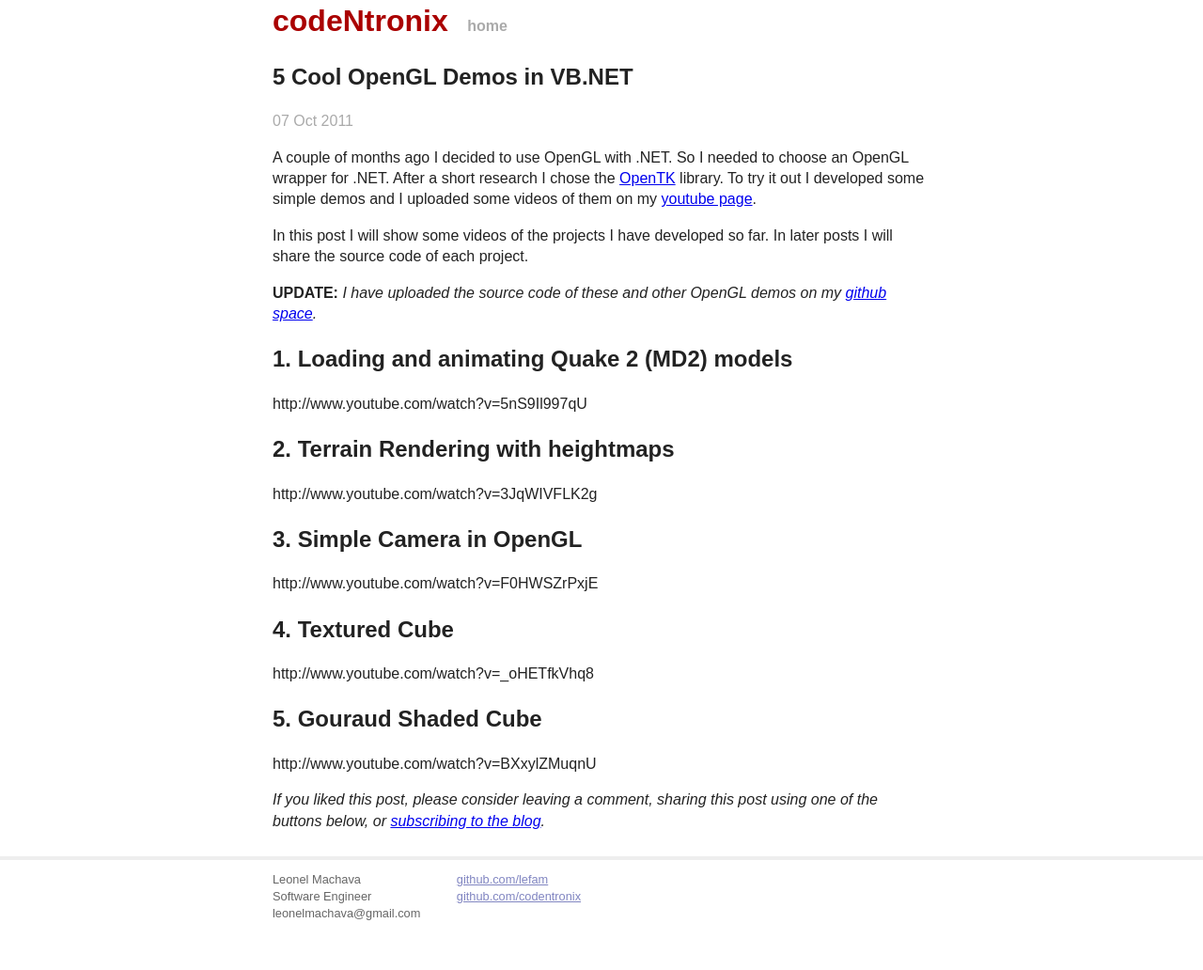
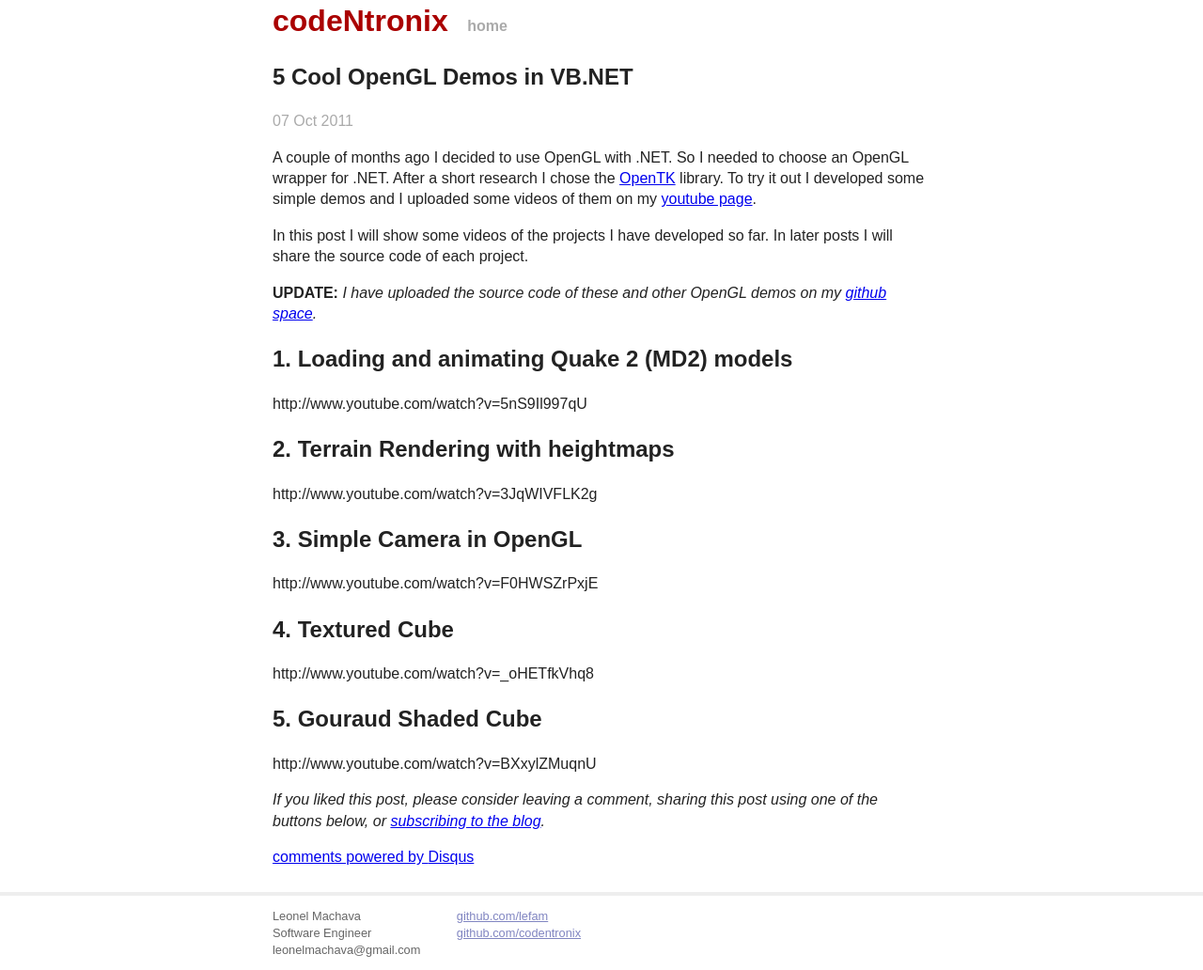
Before and after one commit to codentronix/codentronix.github.io, a Jekyll site: the page built from _posts/2011-10-07-5-cool-opengl-demos-in-vb-net.html, in a window 1280 px wide. Shown: the whole page at 94% size. Built offline with Jekyll 4.4.1, drawn with Linux system fonts in a browser that asks for light colours; nearby versions of some CDN libraries; Markdown is read by kramdown in place of the engine named in the settings; comment, search, counter and statistics services are not loaded; before the commit the page ends 994 px from its top, so only the background shows below that; part of the change alters nothing that is shown.

Commit message:
Added support for Google Analytics and DISQUS comment engine

```diff
--- a/_config.yml
+++ b/_config.yml
@@ -25,4 +25,4 @@ theme:
   tagline: "half code / half electronics"
 
   # Google Analytics key, leave blank to ignore
-  google_analytics_key: UA-xxxx-x
+  google_analytics_key: UA-22271734-1
--- /dev/null
+++ b/_includes/disqus.html
@@ -0,0 +1,14 @@
+<div id="disqus_thread"></div>
+<script type="text/javascript">
+/* * * CONFIGURATION VARIABLES: EDIT BEFORE PASTING INTO YOUR WEBPAGE * * */
+var disqus_shortname = 'codentronix'; // required: replace example with your forum shortname
+
+/* * * DON'T EDIT BELOW THIS LINE * * */
+(function() {
+var dsq = document.createElement('script'); dsq.type = 'text/javascript'; dsq.async = true;
+dsq.src = '//' + disqus_shortname + '.disqus.com/embed.js';
+(document.getElementsByTagName('head')[0] || document.getElementsByTagName('body')[0]).appendChild(dsq);
+})();
+</script>
+<noscript>Please enable JavaScript to view the <a href="http://disqus.com/?ref_noscript">comments powered by Disqus.</a></noscript>
+<a href="http://disqus.com" class="dsq-brlink">comments powered by <span class="logo-disqus">Disqus</span></a>
--- a/_layouts/default.html
+++ b/_layouts/default.html
@@ -63,7 +63,7 @@
           e=o.createElement(i);r=o.getElementsByTagName(i)[0];
           e.src='//www.google-analytics.com/analytics.js';
           r.parentNode.insertBefore(e,r)}(window,document,'script','ga'));
-          ga('create','UA-XXXXX-X');ga('send','pageview');
+          ga('create','{{ site.theme.google_analytics_key }}');ga('send','pageview');
       </script>
     </body>
 </html>
--- a/_layouts/post.html
+++ b/_layouts/post.html
@@ -6,4 +6,5 @@ layout: default
 
 <section class="post">
 {{ content }}
+{% include disqus.html %}
 </section>
```
